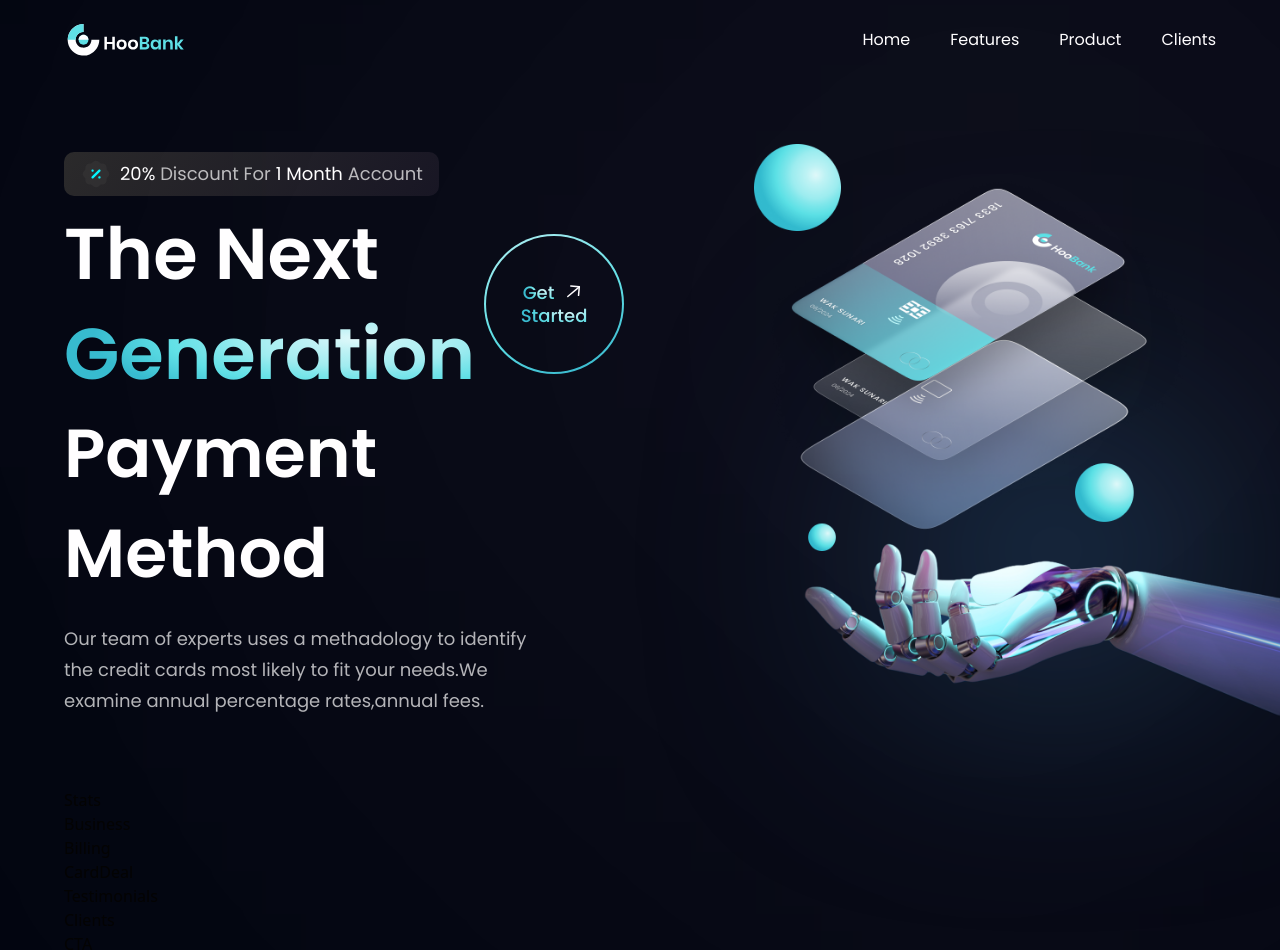
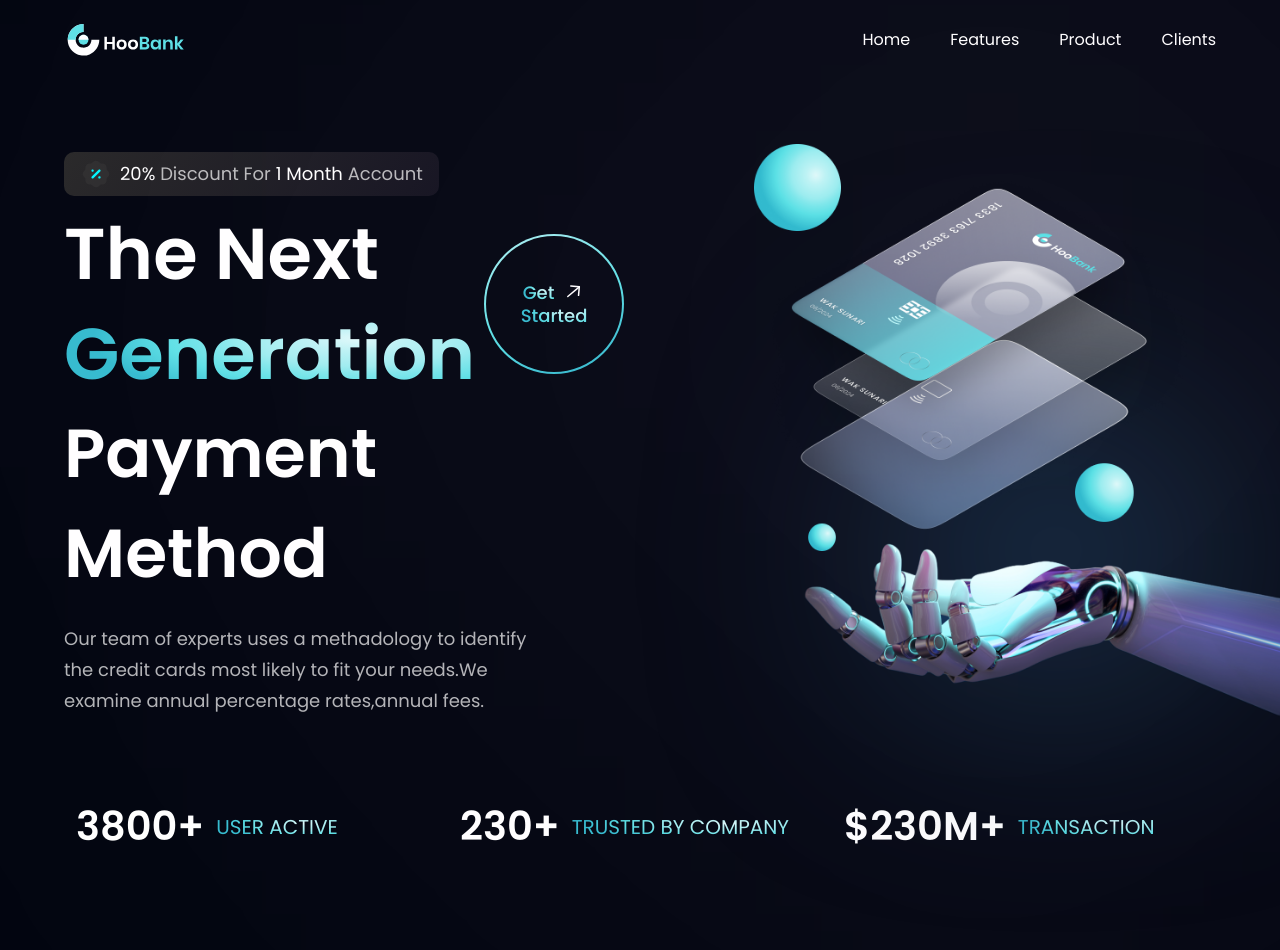
Before and after one commit to AZU-URE/modern-bank, a React (Vite) app: page / in a window 1280 px wide. Shown: the top 950 px of the page. Built offline with nearby package versions, Linux system fonts and the light colour scheme.

Commit message:
updated stat

```diff
--- a/src/components/Stats.jsx
+++ b/src/components/Stats.jsx
@@ -1,9 +1,16 @@
 import React from 'react'
+import styles from "../style"
+import { stats } from "../constants/index"
 
-const Stats = () => {
-    return (
-        <div>Stats</div>
-    )
-}
+const Stats = () => (
+    <section className={`${styles.flexCenter} flex-row flex-wrap sm:mb-20 mb-6`}>
+        {stats.map((stat) => (
+            <div key={stat.id} className="flex sm:flex-row flex-col items-center justify-start m-3 sm:flex-1">
+                <h4 className='text-white font-poppins xs:text-[40px] text-[30px] xs:leading-[53px] leading-[43px] font-semibold'>{stat.value}</h4>
+                <p className='text-gradient font-poppins xs:text-[20px] text-[15px] xs:leading-[26px] leading-[21px] font-normal ml-3 uppercase'>{stat.title}</p>
+            </div>
+        ))}
+    </section>
+)
 
 export default Stats
```
